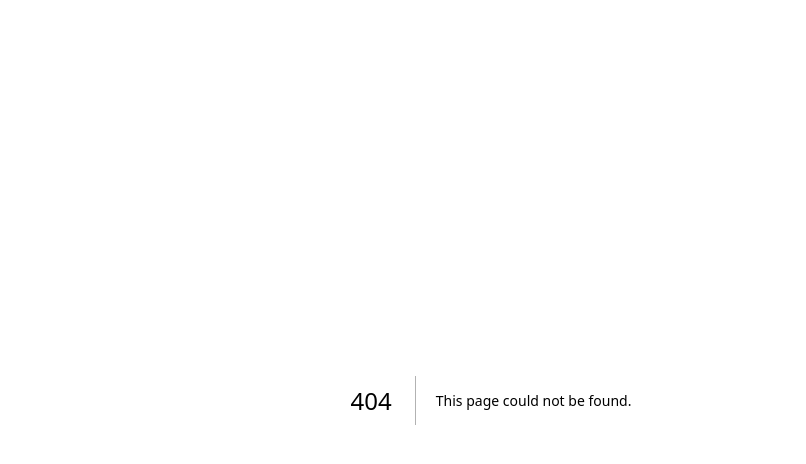
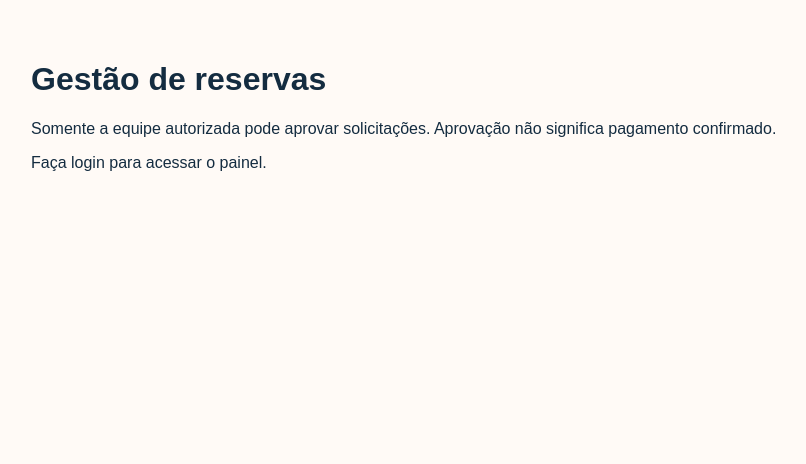
Before and after one commit to bertasipedro2-svg/pethinho-hotel, a Next.js app: page /admin/reservas in a window 1280 px wide. Before the commit this address had no page. Shown: the top 464 px of the page, without its empty margins (149-955 px from the left). Built offline with nearby package versions, Linux system fonts and the light colour scheme; no server answers.

Commit message:
feat: add staff-only reservation approval UI

```diff
--- /dev/null
+++ b/src/app/admin/reservas/page.tsx
@@ -0,0 +1,12 @@
+"use client";
+import {useEffect,useState} from "react";
+import {getSupabase} from "@/lib/supabase";
+type Booking={id:string;starts_at:string;ends_at:string;status:string;pet_id:string;service_id:string;accommodation_id:string|null};
+type Accommodation={id:string;name:string;capacity:number};
+export default function Reservas(){
+ const[authorized,setAuthorized]=useState(false);const[bookings,setBookings]=useState<Booking[]>([]);const[rooms,setRooms]=useState<Accommodation[]>([]);const[selection,setSelection]=useState<Record<string,string>>({});const[busy,setBusy]=useState<string|null>(null);const[message,setMessage]=useState("Verificando acesso...");
+ async function load(){const db=getSupabase();const{data:{user},error:authError}=await db.auth.getUser();if(authError||!user){setMessage("Faça login para acessar o painel.");return}const{data:role,error:roleError}=await db.from("staff_roles").select("role").eq("user_id",user.id).maybeSingle();if(roleError||!role){setMessage("Acesso permitido somente à equipe autorizada.");return}setAuthorized(true);const[b,a]=await Promise.all([db.from("bookings").select("id,starts_at,ends_at,status,pet_id,service_id,accommodation_id").order("starts_at").limit(100),db.from("accommodations").select("id,name,capacity").eq("active",true).eq("capacity",1)]);if(b.error||a.error){setMessage(b.error?.message||a.error?.message||"Erro de consulta");return}setBookings(b.data||[]);setRooms(a.data||[]);setMessage("")}
+ useEffect(()=>{load().catch(e=>setMessage(String(e)))},[]);
+ async function approve(id:string){const room=selection[id];if(!room){setMessage("Selecione uma acomodação individual.");return}setBusy(id);setMessage("");try{const{error}=await getSupabase().rpc("approve_booking",{p_booking_id:id,p_accommodation_id:room});if(error)throw error;await load();setMessage("Reserva aprovada. Confira as condições comerciais antes de confirmar ao tutor.")}catch(e){setMessage(e instanceof Error?e.message:"Não foi possível aprovar")}finally{setBusy(null)}}
+ return <main><h1>Gestão de reservas</h1><p>Somente a equipe autorizada pode aprovar solicitações. Aprovação não significa pagamento confirmado.</p><p role="status">{message}</p>{authorized&&<section className="card"><h2>Solicitações</h2>{bookings.length===0&&<p>Nenhuma reserva cadastrada.</p>}{bookings.map(b=><article key={b.id} className="card"><p><strong>{b.status}</strong> · {new Date(b.starts_at).toLocaleString("pt-BR")} até {new Date(b.ends_at).toLocaleString("pt-BR")}</p><p>Reserva: {b.id}</p>{b.status==="pending"&&<><label>Acomodação individual <select value={selection[b.id]||""} onChange={e=>setSelection(s=>({...s,[b.id]:e.target.value}))}><option value="">Selecione</option>{rooms.map(a=><option key={a.id} value={a.id}>{a.name}</option>)}</select></label><button disabled={busy===b.id||!selection[b.id]} onClick={()=>approve(b.id)}>{busy===b.id?"Aprovando...":"Aprovar solicitação"}</button></>}</article>)}</section>}</main>
+}
```
